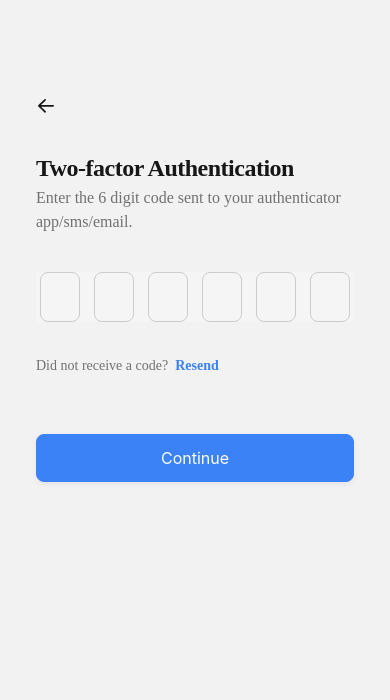
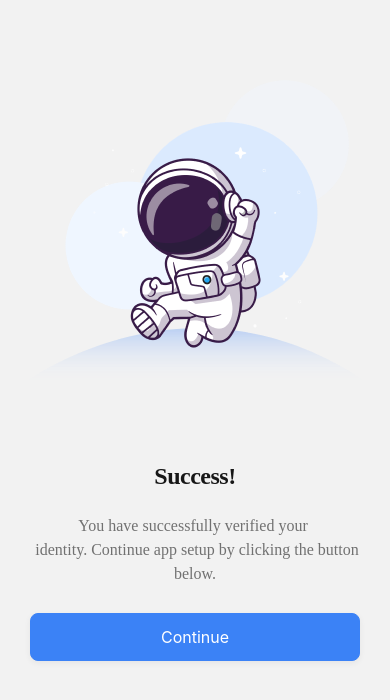
Before and after one commit to ravivishwakaram/DataNova, a React Native app: screen /ConfirmScreen in a window 390 px wide. Shown: the top 700 px of the page. Built offline with nearby package versions, Linux system fonts and the light colour scheme.

Commit message:
change the some margings and added the confirm screen design

```diff
--- a/App.tsx
+++ b/App.tsx
@@ -6,6 +6,7 @@ import { createNativeStackNavigator } from "@react-navigation/native-stack";
 import AccountVerifyScreen from "./src/components/screen/AccountVerifyScreen";
 import SigningScreen from "./src/components/screen/SigningScreen";
 import TwoFactorAuthenticationScreen from "./src/components/screen/TwoFactorAuthentication";
+import ConfirmScreen from "./src/components/screen/ConfirmScreen";
 
 const Stack = createNativeStackNavigator();
 
@@ -22,6 +23,8 @@ export default function App() {
           <Stack.Screen name="AccountVerify" component={AccountVerifyScreen} />
           <Stack.Screen name="Signing" component={SigningScreen} />
           <Stack.Screen name="TwoFactorAuthentication" component={TwoFactorAuthenticationScreen} />
+          <Stack.Screen name="ConfirmScreen" component={ConfirmScreen} />
+
         </Stack.Navigator>
       </NavigationContainer>
     </>
--- /dev/null
+++ b/src/components/screen/ConfirmScreen.tsx
@@ -0,0 +1,132 @@
+import { useNavigation } from "@react-navigation/native";
+import React from "react";
+import {
+  Image,
+  StyleSheet,
+  View,
+  Text,
+  TouchableOpacity,
+} from "react-native";
+ import Button from '../button/Button'
+
+const ConfirmScreen : React.FC = (props:any) => {
+
+  const navigation = useNavigation();
+
+  return (
+    <View style={styles.mainContainer}>
+      <View style={styles.LoginView}>
+        <Image
+          resizeMode="contain"
+          width={100}
+          height={100}
+          source={require("../../../assets/mobile_vector_icon.png")}
+        />
+      </View>
+      <View style={styles.welcomeToFlowlogicParent}>
+      <Text style={styles.success}>Success!</Text>
+
+      <Text style={styles.youHaveSuccessfully}>You have successfully verified your {`\n`} identity. Continue app setup by clicking the button below.</Text>
+
+      </View>
+      <View></View>
+      <Button style={styles.button} title="Continue" onPress={()=>navigation.navigate("")}/>
+    </View>
+  );
+};
+
+const styles = StyleSheet.create({
+  mainContainer: {
+    flex: 1,
+    marginHorizontal: 30,
+    flexDirection: "column",
+  },
+  youHaveSuccessfully: {
+    fontSize: 16,
+    lineHeight: 24,
+    fontWeight: "500",
+    fontFamily: "Inter-Medium",
+    color: "#717171",
+    textAlign: "center",
+    alignItems: "center",
+    justifyContent: "center",
+    },
+
+
+  success: {
+    alignSelf: "stretch",
+    fontSize: 24,
+    letterSpacing: -0.5,
+    lineHeight: 32,
+    fontWeight: "700",
+    fontFamily: "Inter-Bold",
+    color: "#171717",
+    textAlign: "center",
+    display: "flex",
+    alignItems: "center",
+    justifyContent: "center",
+    marginBottom:6
+    },
+
+  LoginView: {
+    marginTop: 80,
+    marginBottom: 50,
+    alignItems:'center'
+  },
+  loginToGetFlexBox: {
+    textAlign: "center",
+    alignSelf: "stretch",
+  },
+  welcomeToFlowlogic: {
+    fontSize: 28,
+    letterSpacing: -0.6,
+    lineHeight: 36,
+    fontWeight: "600",
+    fontFamily: "Inter-SemiBold",
+    color: "#171717",
+  },
+  loginToGet: {
+    fontSize: 18,
+    lineHeight: 28,
+    fontWeight: "500",
+    fontFamily: "Inter-Medium",
+    color: "#717171",
+    textAlign: "center",
+
+  },
+  welcomeToFlowlogicParent: {
+    width: "100%",
+    gap: 16,
+  },
+
+  label: {
+    fontSize: 16,
+    lineHeight: 18,
+    color: "#fff",
+    textAlign: "center",
+  },
+  button: {
+    shadowOffset: {
+      width: 0,
+      height: 2,
+    },
+    shadowColor: "rgba(16, 24, 40, 0.06)",
+    marginTop: 27,
+    shadowRadius: 6,
+    elevation: 6,
+    shadowOpacity: 1,
+    borderRadius: 8,
+    backgroundColor: "#3b82f6",
+    borderStyle: "solid",
+    borderColor: "#3b82f6",
+    borderWidth: 1,
+    width: "100%",
+    flexDirection: "row",
+    alignItems: "center",
+    justifyContent: "center",
+    paddingHorizontal: 20,
+    paddingVertical: 14,
+  },
+});
+
+export default ConfirmScreen;
--- a/src/components/screen/SplashScreen.tsx
+++ b/src/components/screen/SplashScreen.tsx
@@ -7,7 +7,7 @@ const SplashScreen: React.FC = () => {
 
   useEffect(() => {
     const timer = setTimeout(() => {
-      navigation.navigate("TwoFactorAuthentication");
+      navigation.navigate("ConfirmScreen");
     }, 2000);
     return () => clearTimeout(timer);
   }, []);
--- a/src/components/screen/TwoFactorAuthentication.tsx
+++ b/src/components/screen/TwoFactorAuthentication.tsx
@@ -120,9 +120,6 @@ const TwoFactorAuthenticationScreen: React.FC = () => {
       </TouchableOpacity>
       </View>
 
-
-      <Text style={styles.didNotReceive}>{values}</Text>
-
       <Button style={styles.button} title="Continue" onPress={() => ""} />
     </View>
   );
@@ -130,12 +127,12 @@ const TwoFactorAuthenticationScreen: React.FC = () => {
 
 const styles = StyleSheet.create({
   container: {
-    backgroundColor: "#f5f5f5",
-    marginVertical:36
+    marginTop:36,
+
+
   },
   inputContainer: {
     flexDirection: "row",
-    justifyContent: "space-between",
   },
   input: {
     borderWidth: 1,
@@ -179,7 +176,7 @@ const styles = StyleSheet.create({
     display: "flex",
     alignItems: "center",
     flexDirection: "row",
-    marginBottom: 24,
+    marginVertical:36
   },
 
   twoFactorAuthentication: {
@@ -193,7 +190,6 @@ const styles = StyleSheet.create({
     textAlign: "left",
     display: "flex",
     alignItems: "center",
-    height: 32,
   },
 
   enterThe6: {
@@ -206,7 +202,7 @@ const styles = StyleSheet.create({
     textAlign: "left",
     display: "flex",
     alignItems: "center",
-    height: 52,
+    marginTop:6
   },
 
   button: {
@@ -215,7 +211,6 @@ const styles = StyleSheet.create({
       height: 2,
     },
     shadowColor: "rgba(16, 24, 40, 0.06)",
-    marginTop: 36,
     shadowRadius: 6,
     elevation: 6,
     shadowOpacity: 1,
```
Also changed, not shown: assets/mobile_vector_icon.png (added).
